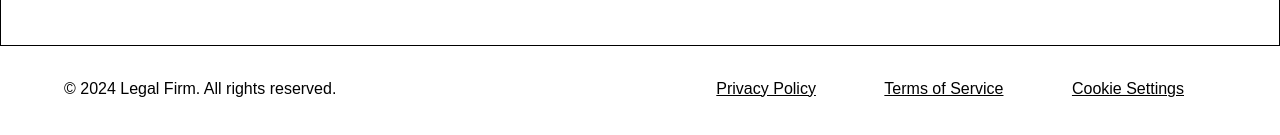
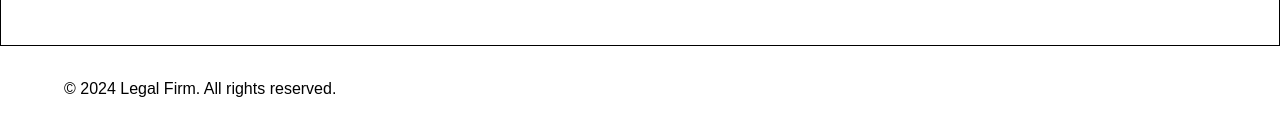
Before and after one commit to Ahmed-Elhoseny/Lawyer-website, a plain HTML site: page index.html in a window 1280 px wide. Shown: the part 3787-3922 px from the top of the page. Drawn offline with Linux system fonts and the light colour scheme.

Commit message:
Update index.html

```diff
--- a/index.html
+++ b/index.html
@@ -3,7 +3,7 @@
 <head>
   <meta charset="UTF-8">
   <meta name="viewport" content="width=device-width, initial-scale=1.0">
-  <title>Kerlos Yohana</title>
+  <title>Servey Form</title>
   <link rel="stylesheet" href="styles.css">
 </head>
 <body>
@@ -224,11 +224,6 @@
       </div>
       <div class="copy-right">
         <p>© 2024 Legal Firm. All rights reserved.</p>
-        <ul>
-          <li>Privacy Policy</li>
-          <li>Terms of Service</li>
-          <li>Cookie Settings</li>
-        </ul>
       </div>
     </footer>
   </main>
```
